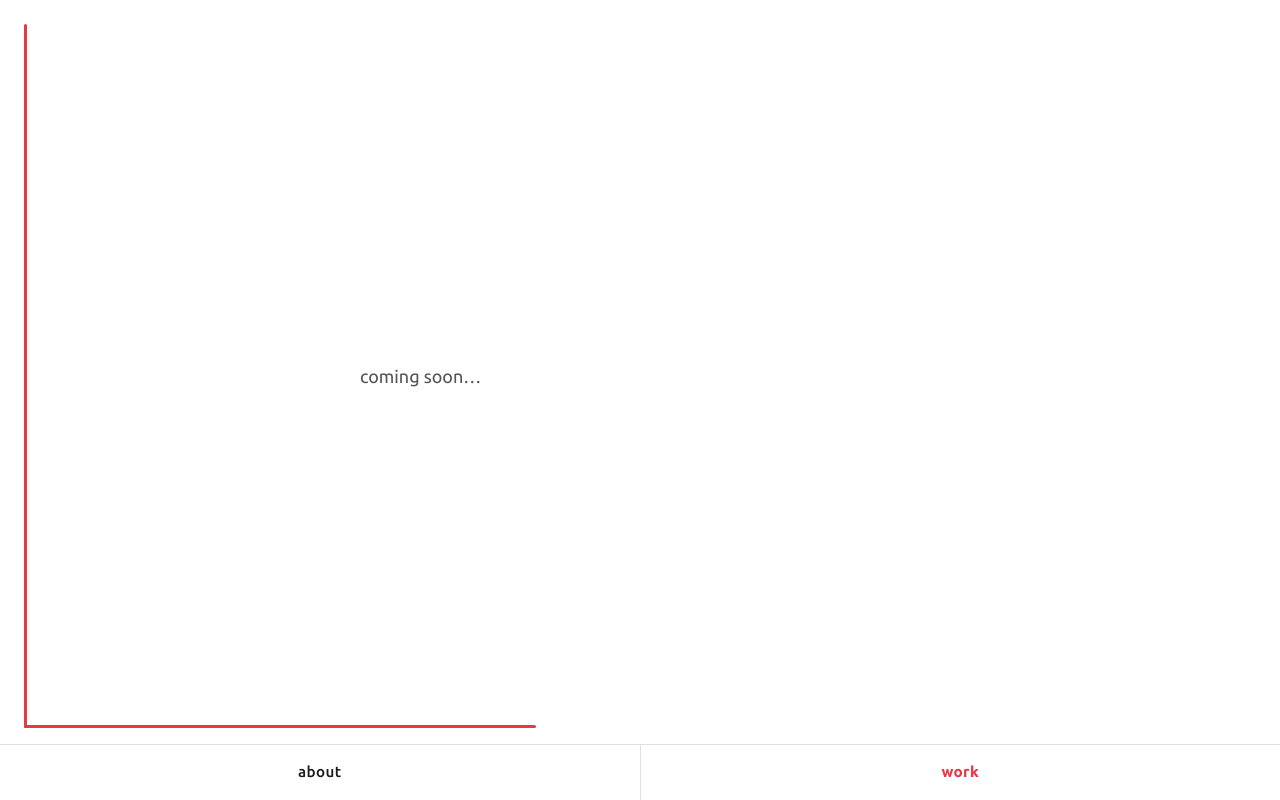
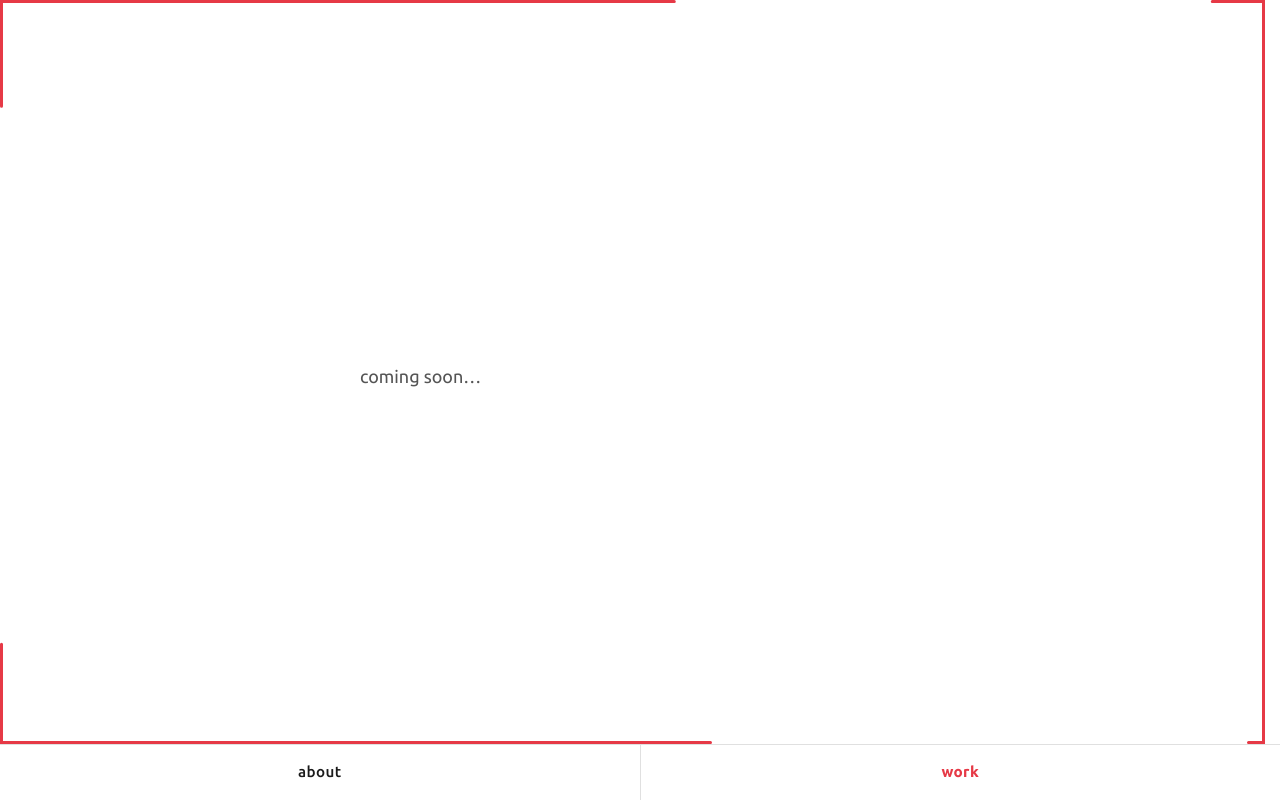
Before and after one commit to AnkushSarkar10/personal-website-s3, a Vue app: page /work in a window 1280 px wide. Built offline with nearby package versions, Linux system fonts and the light colour scheme.

Commit message:
animborder v1

```diff
--- a/src/App.vue
+++ b/src/App.vue
@@ -1,11 +1,11 @@
 <script setup lang="ts">
 import BottomNav from './components/BottomNav.vue'
-import LBorder from './components/LBorder.vue'
+import AnimBorder from './components/AnimBorder.vue'
 </script>
 
 <template>
   <div class="relative flex flex-col min-h-dvh overflow-hidden bg-bg text-text font-ubuntu antialiased">
-    <LBorder />
+    <AnimBorder />
     <main class="flex-1 flex items-center justify-center p-8 pb-20">
       <router-view v-slot="{ Component }">
         <transition name="fade" mode="out-in">
--- /dev/null
+++ b/src/components/AnimBorder.vue
@@ -0,0 +1,33 @@
+<template>
+  <div class="fixed inset-0 bottom-14 pointer-events-none z-1" aria-hidden="true">
+    <svg class="w-full h-full overflow-visible" preserveAspectRatio="none">
+      <rect
+        x="1.5"
+        y="1.5"
+        rx="0"
+        ry="0"
+        width="calc(100% - 3px)"
+        height="calc(100% - 3px)"
+        class="anim-border-rect"
+        pathLength="100"
+      />
+    </svg>
+  </div>
+</template>
+
+<style>
+.anim-border-rect {
+  fill: none;
+  stroke: var(--color-accent);
+  stroke-width: 3;
+  stroke-linecap: round;
+  stroke-dasharray: 20 13.33;
+  animation: border-orbit 25s linear infinite;
+}
+
+@keyframes border-orbit {
+  to {
+    stroke-dashoffset: -100;
+  }
+}
+</style>
--- a/src/components/LBorder.vue
+++ /dev/null
@@ -1,6 +0,0 @@
-<template>
-  <div class="fixed inset-0 pointer-events-none z-1" aria-hidden="true">
-    <div class="absolute left-6 top-6 bottom-[4.5rem] w-[3px] bg-accent rounded-sm"></div>
-    <div class="absolute left-6 bottom-[4.5rem] w-2/5 h-[3px] bg-accent rounded-sm"></div>
-  </div>
-</template>
```
